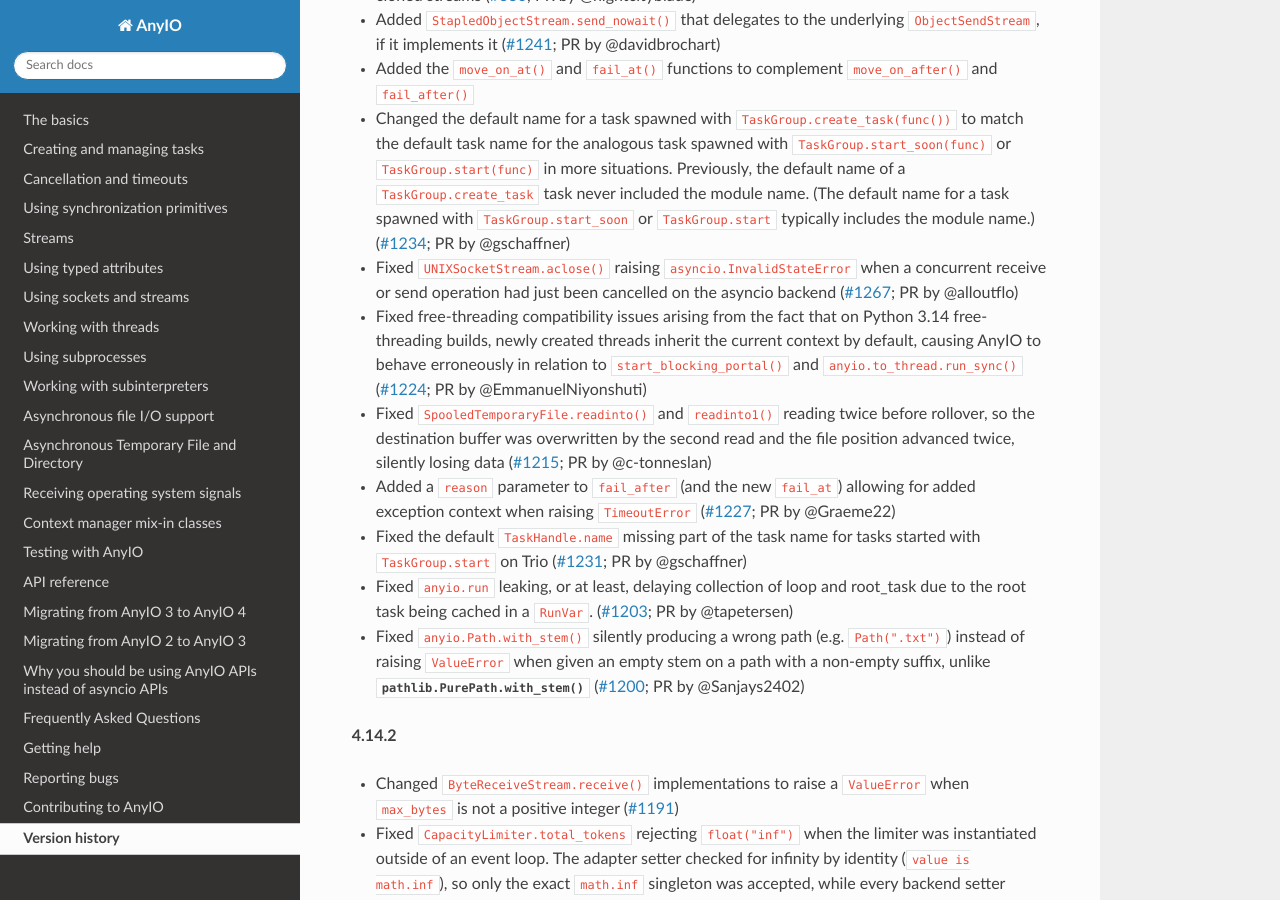
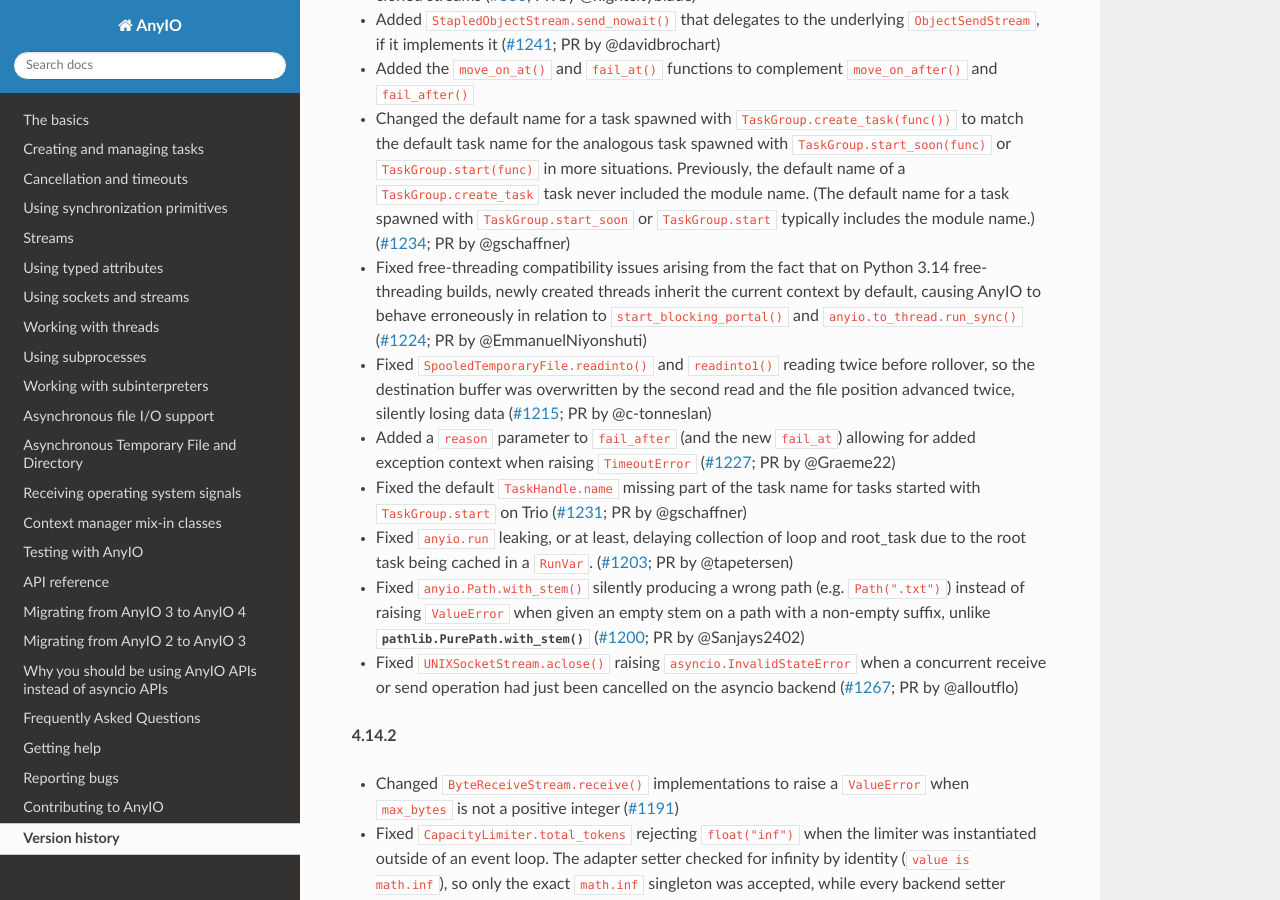
Before and after one commit to agronholm/anyio, a Sphinx documentation site: the page built from docs/versionhistory.rst, in a window 1280 px wide and 900 px high, scrolled down 345 px. Built offline with Sphinx 7.4.7 and the Read the Docs theme 3.1.0, drawn with Linux system fonts in a browser that asks for light colours; the version number could not be read and is left out; some of the changed lines change nothing that is shown.

Commit message:
Moved the changelog entry

```diff
--- a/docs/versionhistory.rst
+++ b/docs/versionhistory.rst
@@ -23,9 +23,6 @@ This library adheres to `Semantic Versioning 2.0 <http://semver.org/>`_.
   module name. (The default name for a task spawned with ``TaskGroup.start_soon`` or
   ``TaskGroup.start`` typically includes the module name.)
   (`#1234 <https://github.com/agronholm/anyio/pull/1234>`_; PR by @gschaffner)
-- Fixed ``UNIXSocketStream.aclose()`` raising ``asyncio.InvalidStateError`` when a
-  concurrent receive or send operation had just been cancelled on the asyncio backend
-  (`#1267 <https://github.com/agronholm/anyio/issues/1267>`_; PR by @alloutflo)
 - Fixed free-threading compatibility issues arising from the fact that on Python 3.14
   free-threading builds, newly created threads inherit the current context by default,
   causing AnyIO to behave erroneously in relation to ``start_blocking_portal()`` and
@@ -48,6 +45,9 @@ This library adheres to `Semantic Versioning 2.0 <http://semver.org/>`_.
   ``Path(".txt")``) instead of raising ``ValueError`` when given an empty stem on a
   path with a non-empty suffix, unlike :meth:`pathlib.PurePath.with_stem`
   (`#1200 <https://github.com/agronholm/anyio/pull/1200>`_; PR by @Sanjays2402)
+- Fixed ``UNIXSocketStream.aclose()`` raising ``asyncio.InvalidStateError`` when a
+  concurrent receive or send operation had just been cancelled on the asyncio backend
+  (`#1267 <https://github.com/agronholm/anyio/issues/1267>`_; PR by @alloutflo)
 
 **4.14.2**
 
```
